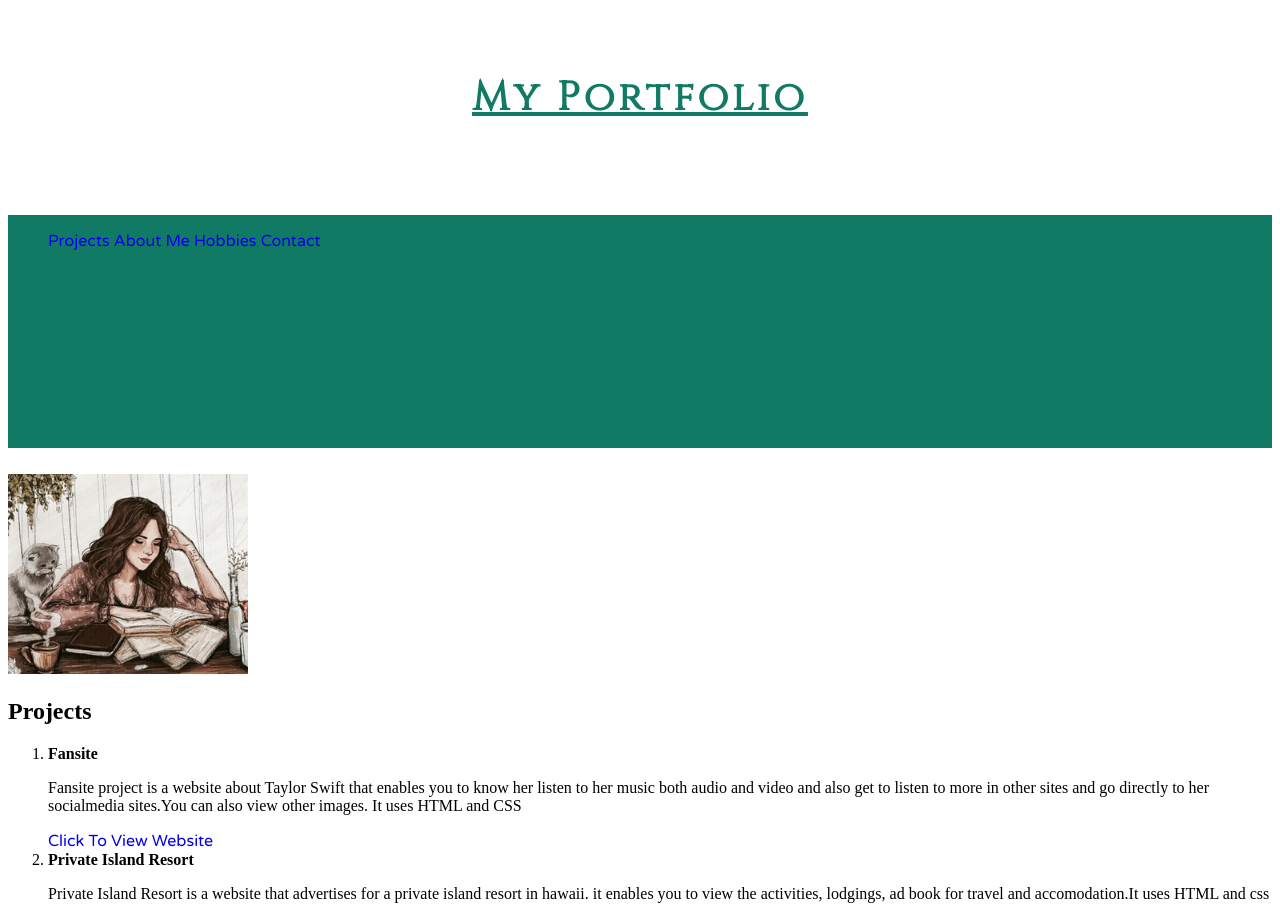
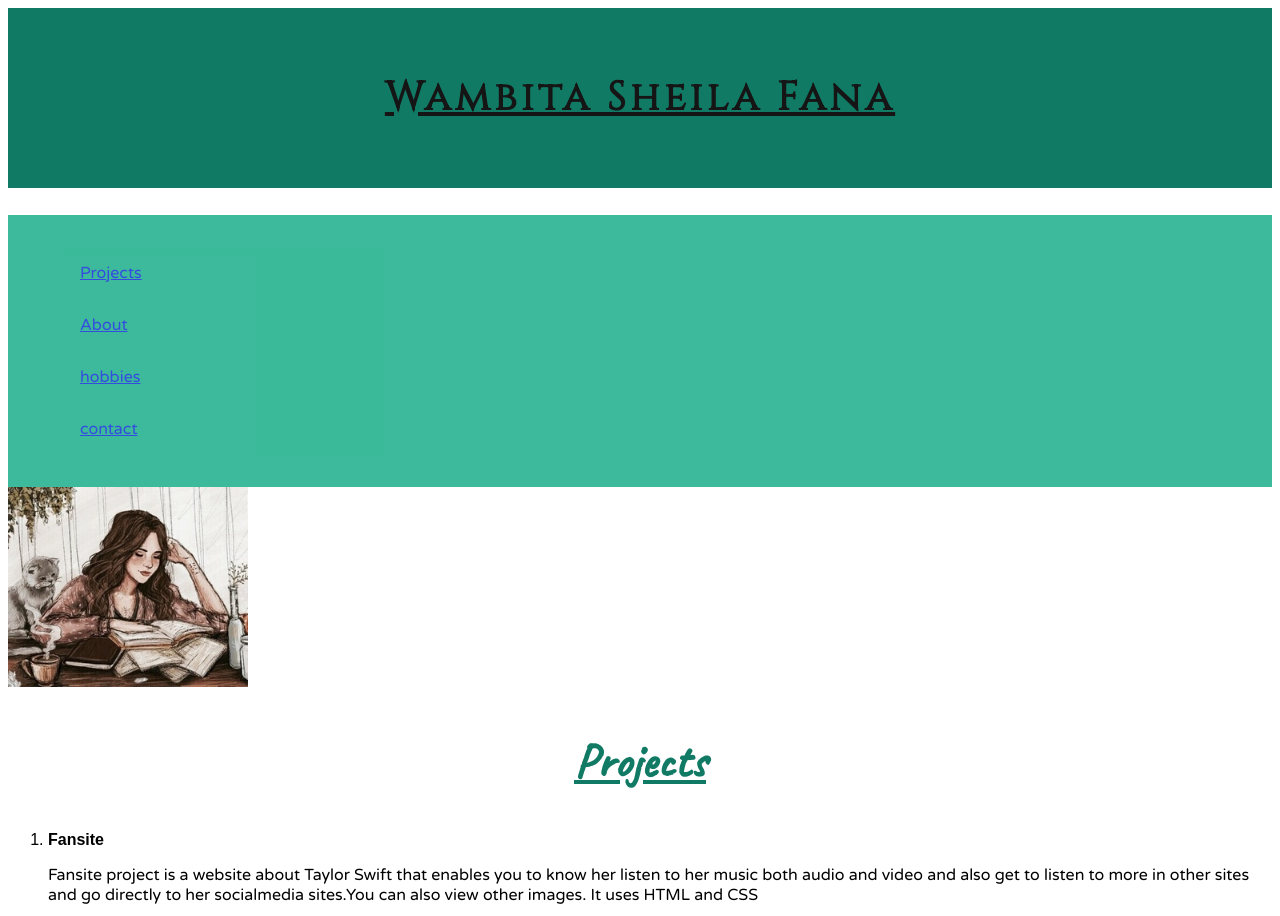
Before and after one commit to Wambita/my-portfolio, a plain HTML site: page my-portfolio.html in a window 1280 px wide. Shown: the top 916 px of the page. Drawn offline with Linux system fonts and the light colour scheme; a web font is replaced by a local one.

Commit message:
styles h2,h3

```diff
--- a/css/styles.css
+++ b/css/styles.css
@@ -3,23 +3,50 @@
     overflow-x: hidden;
 }
 h1{
-    color:#117A65;
+    color:#151515;
     font-family: 'Cinzel', serif;
     margin-top: 0%;
     font-size:2.5em;
     text-align:center;
     text-decoration:underline;
     letter-spacing:0.1em;
-    padding:5%;
+    padding: 5%;
 
    }
 header{
     background-color: #117A65;
 
 }
-.nav,a{
+.nav{
     font-family: 'Varela Round', sans-serif;
     display: inline-block;
-    text-decoration: none;
-    text-transform: capitalize
+    background-color:#0CA983;
+    padding-top:1em;
+    padding-bottom:1em;
+    padding-left:1em;
+    opacity: 0.8;
+    width: 100%;
+    }
+li{
+    font-family: 'PT Sans Caption', sans-serif;
 }
+footer{
+        bottom: 0;
+        background: rgb(12, 169, 131);
+        color:#000000;
+        padding:1.25em;
+        z-index:2;
+}
+#nav{
+display: inline-block;
+}
+p{
+    font-family: 'Varela Round', sans-serif;
+}
+h2,h3{
+    font-family: 'Caveat', cursive;
+    font-size: 3em;
+    text-align: center;
+    color: #117A65;
+    text-decoration: underline
+}
--- a/my-portfolio.html
+++ b/my-portfolio.html
@@ -7,23 +7,22 @@
     <title>My Portfolio</title>
     <link rel="stylesheet" href="css/styles.css"type="text/css">
     <link href="https://fonts.googleapis.com/css?family=Caveat|Cinzel|Niramit|PT+Sans+Caption|Roboto|Varela+Round" rel="stylesheet">
-    <h1>My Portfolio</h1>
 </head>
 <body>
+    <header>
+        <h1>Wambita Sheila Fana</h1>
+</header>
     <div class="container">
-        <header>
             <div class="nav">
                 <nav>
-                    <ul>
+                    <ul id="nav">
                         <li class="nav"><a href="#projects">Projects</a></li>
-                        <li class="nav"><a href="#about me">About me</a></li>
+                        <li class="nav"><a href="#about me">About</a></li>
                         <li class="nav"><a href="#hobbies">hobbies</a></li>
                         <li class="nav"><a href="#contact">contact</a></li>
                     </ul>
                 </nav>
             </div>
-            <h1>Wambita Sheila Fana</h1>
-        </header>
             <img src="images/me.jpg" width="240" height="" alt="a photo of a girl">
             <div id="project">
               <h2 id="projects">Projects</h2>
```
